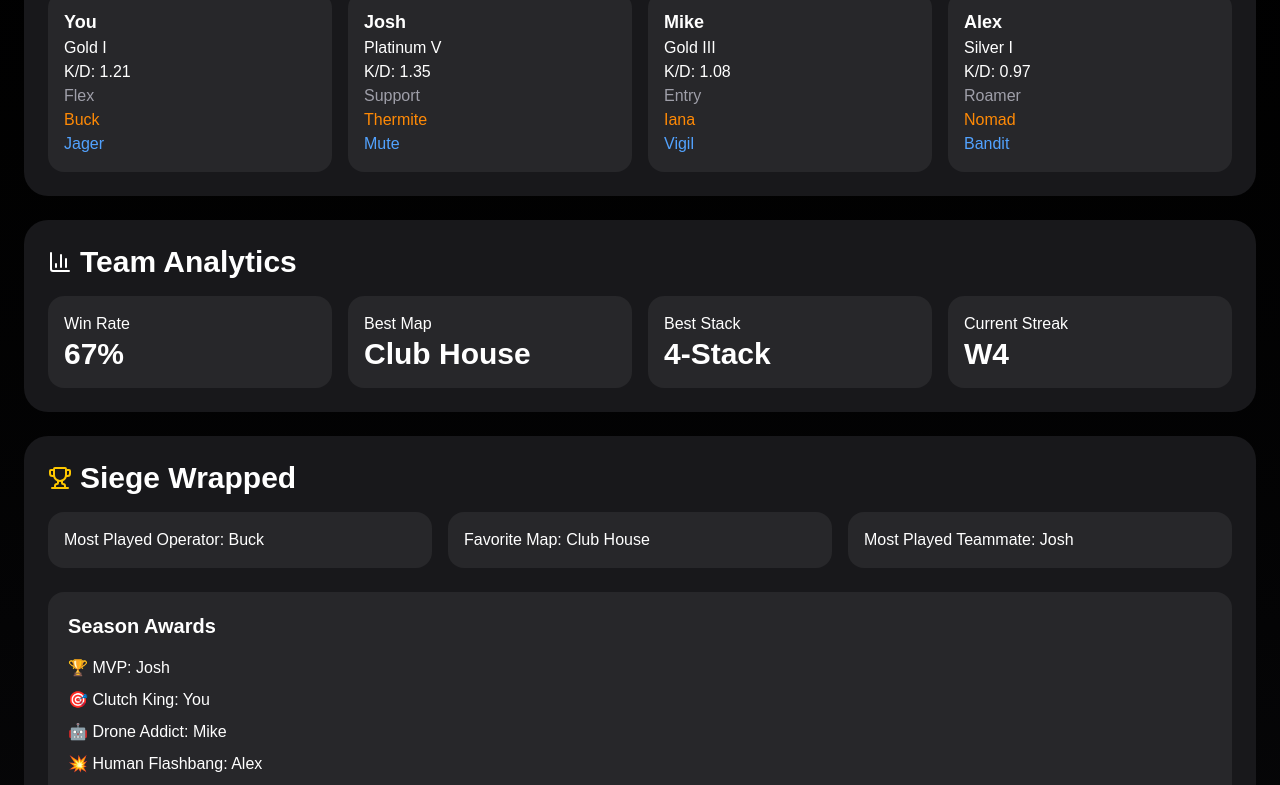
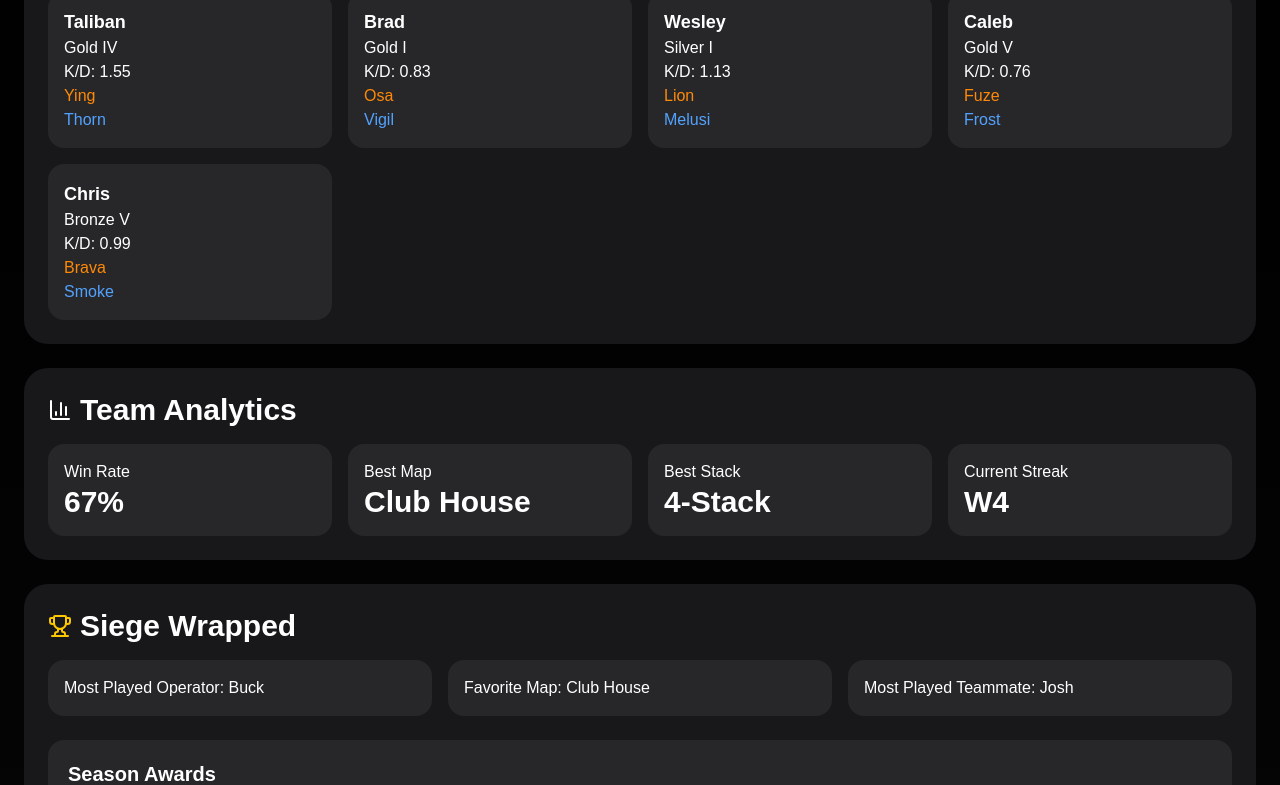
Before and after one commit to ImBlondie/siegesquad, a Next.js app: page / in a window 1280 px wide. Shown: the part 720-1505 px from the top of the page. Built offline with nearby package versions, Linux system fonts and the light colour scheme.

Commit message:
Update page.js

```diff
--- a/src/app/page.js
+++ b/src/app/page.js
@@ -1,25 +1,33 @@
 "use client";
-
 import { useState } from 'react';
 import { Trophy, Users, BarChart3, Shield, Swords, TrendingUp, Bot } from 'lucide-react';
 export default function SiegeSquad() {
   const [selectedMap, setSelectedMap] = useState('Club House');
+const [players, setPlayers] = useState([
+  {
+    name: "Taliban",
+    rank: "Gold IV",
+    attack: "Ying",
+    defense: "Thorn"
+  }
+]);
   const [bannedAttackers] = useState(['Jackal', 'Dokkaebi']);
   const [bannedDefenders] = useState(['Mira', 'Fenrir']);
   const squad = [
-    { name: 'You', rank: 'Gold I', kd: 1.21, role: 'Flex', attack: 'Buck', defense: 'Jager' },
-    { name: 'Josh', rank: 'Platinum V', kd: 1.35, role: 'Support', attack: 'Thermite', defense: 'Mute' },
-    { name: 'Mike', rank: 'Gold III', kd: 1.08, role: 'Entry', attack: 'Iana', defense: 'Vigil' },
-    { name: 'Alex', rank: 'Silver I', kd: 0.97, role: 'Roamer', attack: 'Nomad', defense: 'Bandit' },
-  ];
+    { name: 'Taliban', rank: 'Gold IV', kd: 1.55, attack: 'Ying', defense: 'Thorn' },
+    { name: 'Brad', rank: 'Gold I', kd: 0.83, attack: 'Osa', defense: 'Vigil' },
+    { name: 'Wesley', rank: 'Silver I', kd: 1.13, attack: 'Lion', defense: 'Melusi' },
+    { name: 'Caleb', rank: 'Gold V', kd: 0.76, attack: 'Fuze', defense: 'Frost' },
+    { name: 'Chris', rank: 'Bronze V', kd: 0.99, attack: 'Brava', defense: 'Smoke' },
+];
 
   const wrappedAwards = [
-    '🏆 MVP: Josh',
-    '🎯 Clutch King: You',
-    '🤖 Drone Addict: Mike',
-    '💥 Human Flashbang: Alex',
-    '🪤 Kapkan Victim: Mike',
-    '🧱 Reinforcement Artist: Alex'
+    '🏆 MVP: Taliban',
+    '🎯 Clutch King: Taliban',
+    '🤖 Drone Addict: Brad',
+    '💥 Human Flashbang: Taliban',
+    '🪤 Kapkan Victim: Chris',
+    '🧱 Reinforcement Artist: Wesley'
   ];
 
   return (
@@ -95,7 +103,6 @@ export default function SiegeSquad() {
                 <h3 className='font-bold text-lg'>{player.name}</h3>
                 <p>{player.rank}</p>
                 <p>K/D: {player.kd}</p>
-                <p className='text-zinc-400'>{player.role}</p>
                 <p className='text-orange-400'>{player.attack}</p>
                 <p className='text-blue-400'>{player.defense}</p>
               </div>
```
